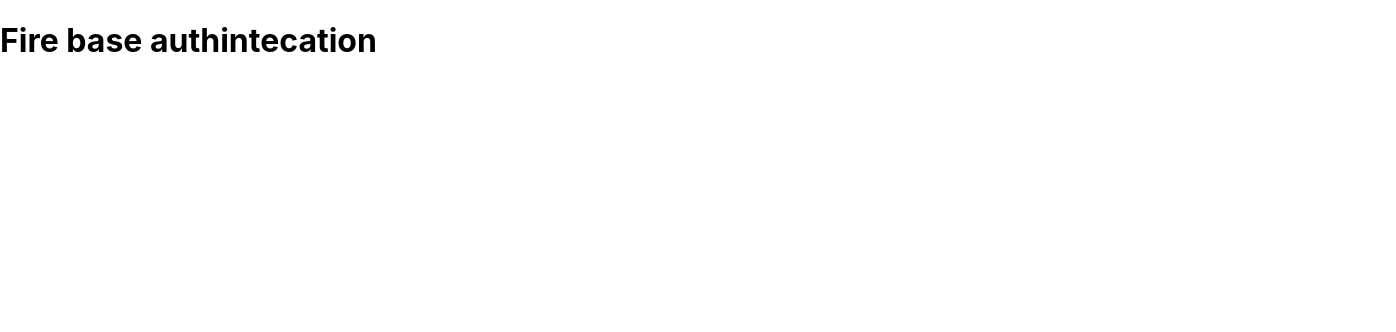
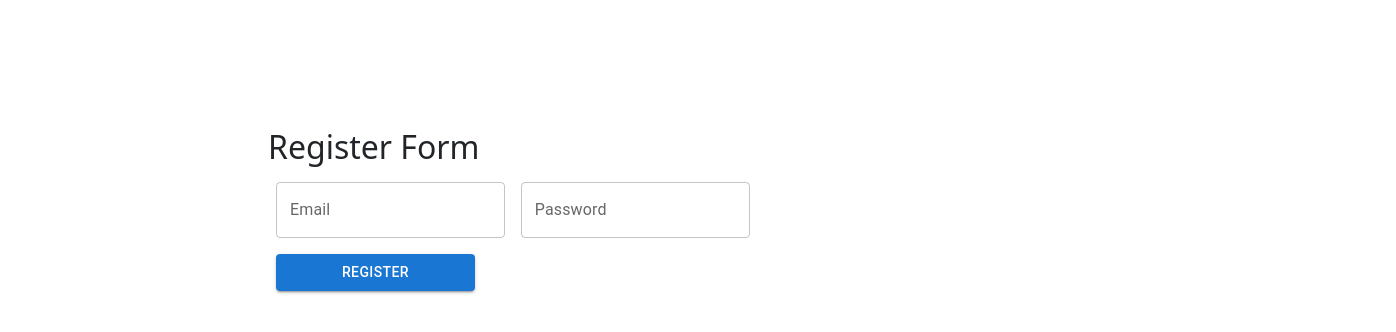
Before and after one commit to AbbasSherazi89/firebase-autentication-IbneAbbas, a React (Create React App) app: page /register in a window 1280 px wide. Shown: the top 332 px of the page, 1396 px wide, since content can reach past the window. Built offline with nearby package versions, Linux system fonts and the light colour scheme.

Commit message:
Firebase Worked done

```diff
--- a/package.json
+++ b/package.json
@@ -3,15 +3,20 @@
   "version": "0.1.0",
   "private": true,
   "dependencies": {
+    "@emotion/react": "^11.10.5",
+    "@emotion/styled": "^11.10.5",
+    "@mui/material": "^5.10.13",
     "@testing-library/jest-dom": "^5.16.5",
     "@testing-library/react": "^13.4.0",
     "@testing-library/user-event": "^13.5.0",
     "bootstrap": "^5.2.2",
+    "firebase": "^9.13.0",
     "react": "^18.2.0",
     "react-bootstrap": "^2.6.0",
     "react-dom": "^18.2.0",
     "react-router-dom": "^6.4.3",
     "react-scripts": "5.0.1",
+    "react-toastify": "^9.1.1",
     "sass": "^1.56.1",
     "web-vitals": "^2.1.4"
   },
--- a/public/index.html
+++ b/public/index.html
@@ -10,34 +10,11 @@
       content="Web site created using create-react-app"
     />
     <link rel="apple-touch-icon" href="%PUBLIC_URL%/logo192.png" />
-    <!--
-      manifest.json provides metadata used when your web app is installed on a
-      user's mobile device or desktop. See https://developers.google.com/web/fundamentals/web-app-manifest/
-    -->
     <link rel="manifest" href="%PUBLIC_URL%/manifest.json" />
-    <!--
-      Notice the use of %PUBLIC_URL% in the tags above.
-      It will be replaced with the URL of the `public` folder during the build.
-      Only files inside the `public` folder can be referenced from the HTML.
-
-      Unlike "/favicon.ico" or "favicon.ico", "%PUBLIC_URL%/favicon.ico" will
-      work correctly both with client-side routing and a non-root public URL.
-      Learn how to configure a non-root public URL by running `npm run build`.
-    -->
-    <title>React App</title>
+    <title>Firebase Auth</title>
   </head>
   <body>
     <noscript>You need to enable JavaScript to run this app.</noscript>
     <div id="root"></div>
-    <!--
-      This HTML file is a template.
-      If you open it directly in the browser, you will see an empty page.
-
-      You can add webfonts, meta tags, or analytics to this file.
-      The build step will place the bundled scripts into the <body> tag.
-
-      To begin the development, run `npm start` or `yarn start`.
-      To create a production bundle, use `npm run build` or `yarn build`.
-    -->
   </body>
 </html>
--- a/src/App.js
+++ b/src/App.js
@@ -1,12 +1,84 @@
-import './App.scss';
+import "./App.scss";
+import { useState } from "react";
+import "bootstrap/dist/css/bootstrap.min.css";
+import { BrowserRouter, Routes, Route, useNavigate } from "react-router-dom";
+import Form from "./Components/Elements/Form";
+// import {app} from "./firebase"
+import {getAuth, signInWithEmailAndPassword, createUserWithEmailAndPassword} from 'firebase/auth'
+import Home from "./Pages/Home";
+
+import { ToastContainer, toast } from 'react-toastify';
+import 'react-toastify/dist/ReactToastify.css';
 
 function App() {
+  const [email, setEmail] = useState("");
+  const [password, setPassword] = useState("");
+  const navigate =useNavigate();
+
+  const handleAction = (id) => {
+    console.log(id);
+    const authentication = getAuth();
+    if(id===2){
+      createUserWithEmailAndPassword(authentication,email, password).then(
+        (res)=>{
+        // console.log(res);
+        navigate("/home");
+        sessionStorage.setItem('auth', res._tokenResponse.RefreshToken)
+      }).catch(e=>{
+        if(e.code == 'auth/wrong-password'){
+          toast.error('Check the password')
+        }
+        if(e.code == 'auth/invalid-email'){
+          toast.error('Check the email')
+        }
+      })
+    }
+    if(id===1){
+      signInWithEmailAndPassword(authentication,email, password).then(
+        (res)=>{
+        // console.log(res);
+        navigate("/home");
+        sessionStorage.setItem('auth', res._tokenResponse.RefreshToken)
+      }).catch(e=>{
+        if(e.code == 'auth/wrong-password'){
+          toast.error('Check the password')
+        }
+        if(e.code == 'auth/user-not-found'){
+          toast.error('Check the email')
+        }
+      })
+    }
+  };
   return (
     <>
 
-      <h1>
-      Fire base authintecation
-      </h1>
+        <Routes>
+          <Route path="/home" element={<Home/>}/>
+          <Route
+            path="/login"
+            element={
+              <Form
+                handleAction={() => handleAction(1)}
+                setEmail={setEmail}
+                setPassword={setPassword}
+                title="Login"
+              />
+            }
+          />
+          <Route
+            path="/register"
+            element={
+              <Form
+                handleAction={() => handleAction(2)}
+                setEmail={setEmail}
+                setPassword={setPassword}
+                title="Register"
+              />
+            }
+          />
+
+        </Routes>
+        <ToastContainer />
     </>
   );
 }
--- /dev/null
+++ b/src/Components/Elements/Form.jsx
@@ -0,0 +1,42 @@
+import React from "react";
+// import Box from '@mui/material/Box';
+import { TextField, Box } from "@mui/material";
+import { Container } from "react-bootstrap";
+import FormButton from "./FormButton";
+
+const Form = ({ title, setEmail, setPassword, handleAction }) => {
+  return (
+    <Container style={{ maxwidth: "600px", margin: "8rem 16rem" }}>
+      <div>
+        <h2>{title} Form</h2>
+      </div>
+      <Box
+        component="form"
+        sx={{
+          "& > :not(style)": { m: 1, width: "25ch" },
+        }}
+        noValidate
+        autoComplete="off"
+      >
+        <TextField
+          id="email"
+          label="Email"
+          type="email"
+          variant="outlined"
+          onChange={(e) => setEmail(e.target.value)}
+        />
+        <TextField
+          id="password"
+          label="Password"
+          type="password"
+          variant="outlined"
+          onChange={(e) => setPassword(e.target.value)}
+        />
+        <br />
+        <FormButton title={title} handleAction={handleAction} />
+      </Box>
+    </Container>
+  );
+};
+
+export default Form;
--- /dev/null
+++ b/src/Components/Elements/FormButton.jsx
@@ -0,0 +1,11 @@
+import React from 'react'
+import {Button} from '@mui/material'
+const FormButton = ({title, handleAction}) => {
+  return (
+    <>
+      <Button variant='contained' onClick={handleAction} >{title}</Button>
+    </>
+  )
+}
+
+export default FormButton
--- /dev/null
+++ b/src/Pages/Home.jsx
@@ -0,0 +1,32 @@
+import React from "react";
+import { useEffect } from "react";
+import Button from '@mui/material/Button';
+import { useNavigate } from "react-router-dom";
+const Home = () => {
+  const navigate = useNavigate();
+
+  useEffect
+    (() => {
+      let authToken = sessionStorage.getItem("auth");
+      if (authToken) {
+        navigate("/home");
+      }
+      if (!authToken) {
+        navigate("/login");
+      }
+    },
+    []);
+
+  const logout=()=>{
+    sessionStorage.removeItem("auth");
+    navigate('/login');
+  }
+  return (
+    <>
+      <h1>Home</h1>
+      <Button onClick={logout}>Logout</Button>
+    </>
+  );
+};
+
+export default Home;
--- /dev/null
+++ b/src/firebase.js
@@ -0,0 +1,19 @@
+// Import the functions you need from the SDKs you need
+import { initializeApp } from "firebase/app";
+// TODO: Add SDKs for Firebase products that you want to use
+// https://firebase.google.com/docs/web/setup#available-libraries
+
+// Your web app's Firebase configuration
+const firebaseConfig = {
+  apiKey: "AIzaSyDiIP5cfsaxAwjwlProc_USiMTJ4kyQzus",
+  authDomain: "fir-auth-relymer.firebaseapp.com",
+  projectId: "fir-auth-relymer",
+  storageBucket: "fir-auth-relymer.appspot.com",
+  messagingSenderId: "1023003851001",
+  appId: "1:1023003851001:web:22b9162e2ef8c8d4210a28"
+};
+
+// Initialize Firebase
+const app = initializeApp(firebaseConfig);
+
+// export default app;
--- a/src/index.js
+++ b/src/index.js
@@ -1,13 +1,16 @@
-import React from 'react';
-import ReactDOM from 'react-dom/client';
-import './index.css';
-import App from './App';
-import reportWebVitals from './reportWebVitals';
+import React from "react";
+import ReactDOM from "react-dom/client";
+import "./index.css";
+import App from "./App";
+import reportWebVitals from "./reportWebVitals";
+import { BrowserRouter } from "react-router-dom";
 
-const root = ReactDOM.createRoot(document.getElementById('root'));
+const root = ReactDOM.createRoot(document.getElementById("root"));
 root.render(
   <React.StrictMode>
-    <App />
+    <BrowserRouter>
+      <App />
+    </BrowserRouter>
   </React.StrictMode>
 );
 
```
Also changed, not shown: 1 other file (tests, documents, lock files or other folders).
